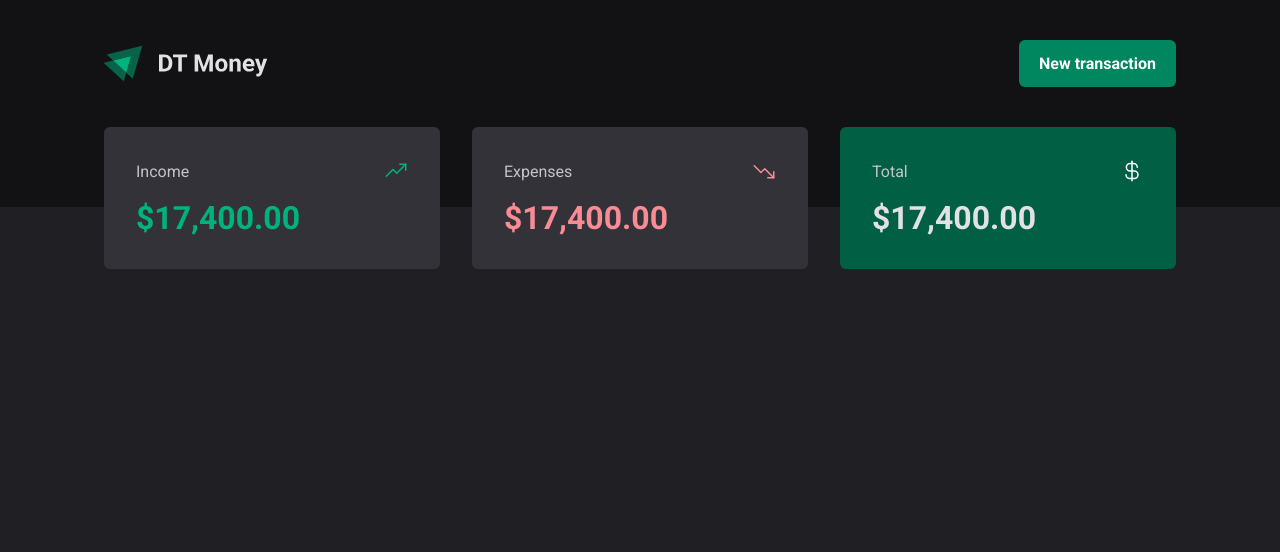
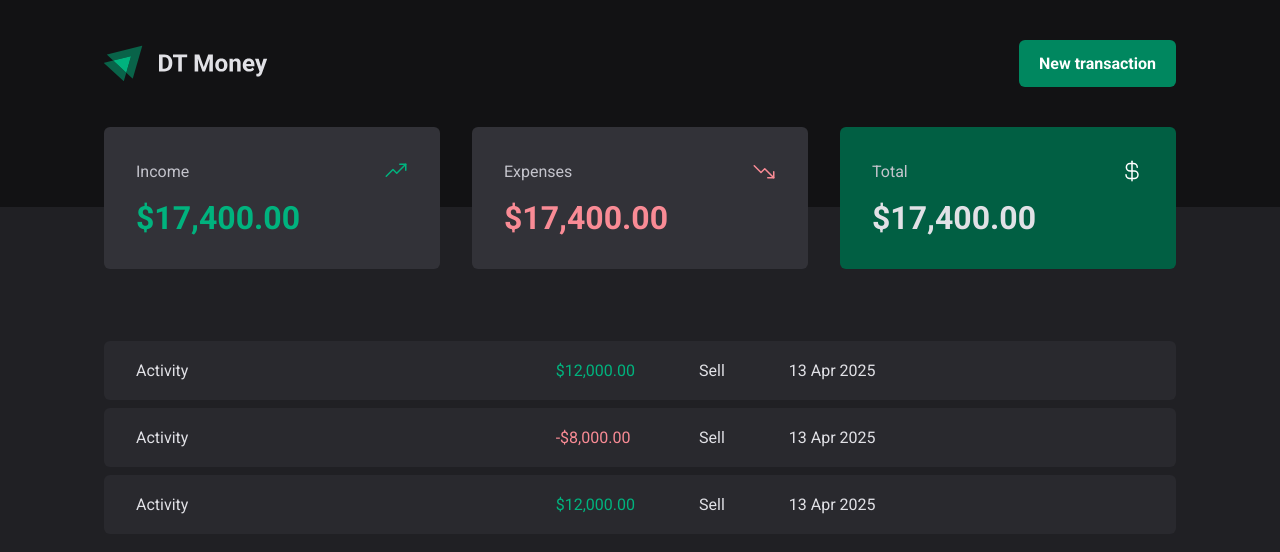
Before and after one commit to renandf/rocketseat-dt-money, a React (Vite) app: page / in a window 1280 px wide. Shown: the top 552 px of the page. Built offline with nearby package versions, Linux system fonts and the light colour scheme.

Commit message:
feat: Add non-functional styled ledger table

```diff
--- a/src/pages/Transactions/index.tsx
+++ b/src/pages/Transactions/index.tsx
@@ -1,11 +1,44 @@
 import { Header } from '../../components/Header'
 import { Summary } from '../../components/Summary'
+import { Price, TransactionsContainer, TransactionsTable } from './styles'
 
 export function Transactions() {
   return (
     <div>
       <Header />
       <Summary />
+
+      <TransactionsContainer>
+        <TransactionsTable>
+          <tbody>
+            <tr>
+              <td>Activity</td>
+              <td>
+                <Price variant="income">$12,000.00</Price>
+              </td>
+              <td>Sell</td>
+              <td>13 Apr 2025</td>
+            </tr>
+            <tr>
+              <td>Activity</td>
+              <td>
+                <Price>-$8,000.00</Price>
+              </td>
+              <td>Sell</td>
+              <td>13 Apr 2025</td>
+            </tr>
+            <tr>
+              <td>Activity</td>
+              <td>
+                <Price variant="income">$12,000.00</Price>
+              </td>
+              <td>Sell</td>
+              <td>13 Apr 2025</td>
+            </tr>
+          </tbody>
+        </TransactionsTable>
+      </TransactionsContainer>
+
     </div>
   )
 }
--- a/src/pages/Transactions/styles.ts
+++ b/src/pages/Transactions/styles.ts
@@ -0,0 +1,44 @@
+import styled from 'styled-components';
+
+export const TransactionsContainer = styled.main`
+  margin: 4rem auto 0;
+  padding-inline: 1.5rem;
+  width: 100%;
+  max-width: ${props => props.theme['container-content-max-width']};
+  `
+
+export const TransactionsTable = styled.table`
+  width: 100%;
+  border-collapse: separate;
+  border-spacing: 0 .5rem;
+
+  td {
+    padding: 1.25rem 2rem;
+    background-color: ${props => props.theme['gray-700']};
+
+    &:first-child {
+      width: 40%;
+      border-start-start-radius: ${props => props.theme['border-radius-md']};
+      border-end-start-radius: ${props => props.theme['border-radius-md']};
+    }
+
+    &:last-child {
+      width: 40%;
+      border-start-end-radius: ${props => props.theme['border-radius-md']};
+      border-end-end-radius: ${props => props.theme['border-radius-md']};
+    }
+  }
+`
+
+interface PriceProps {
+  variant?: 'income' | 'expense';
+}
+
+export const Price = styled.span<PriceProps>`
+
+  color: ${
+    props => props.variant === 'income'
+    ? props.theme['green-300']
+    : props.theme['red-200']
+  }
+`
```
